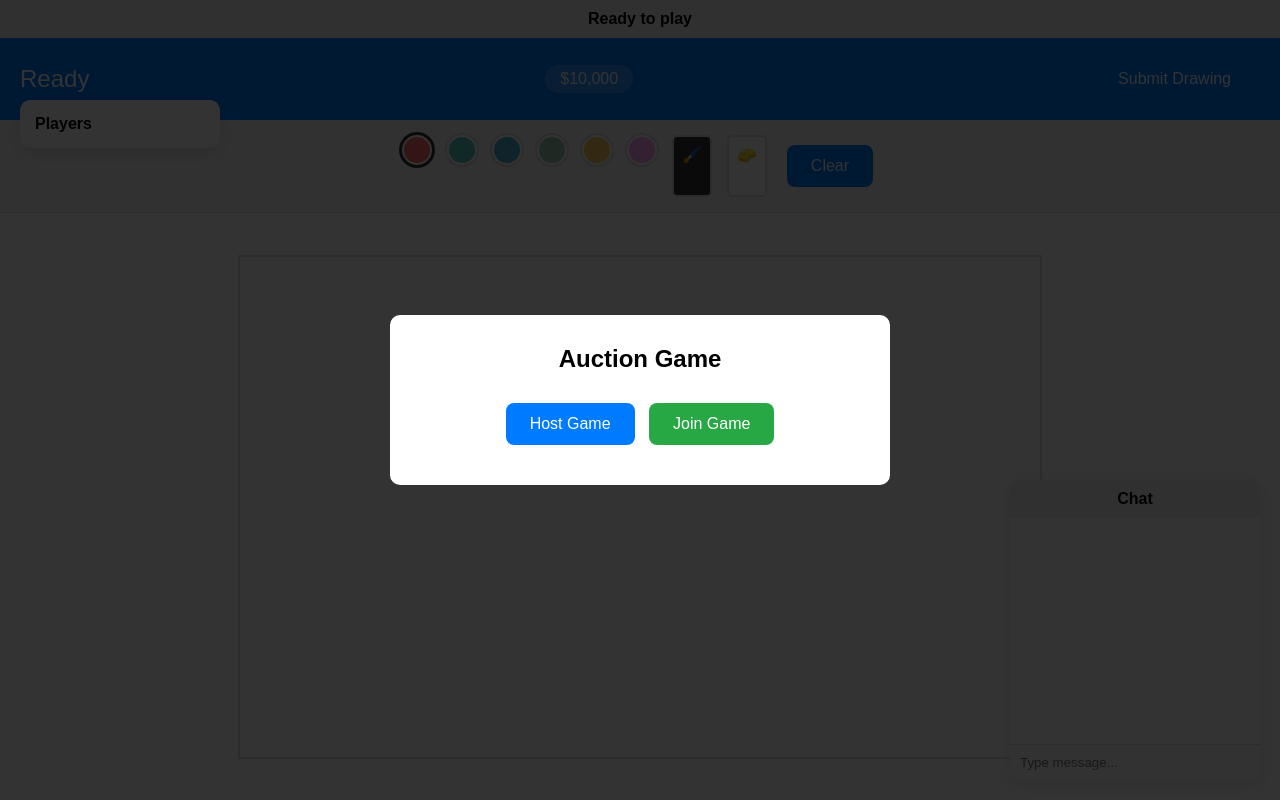
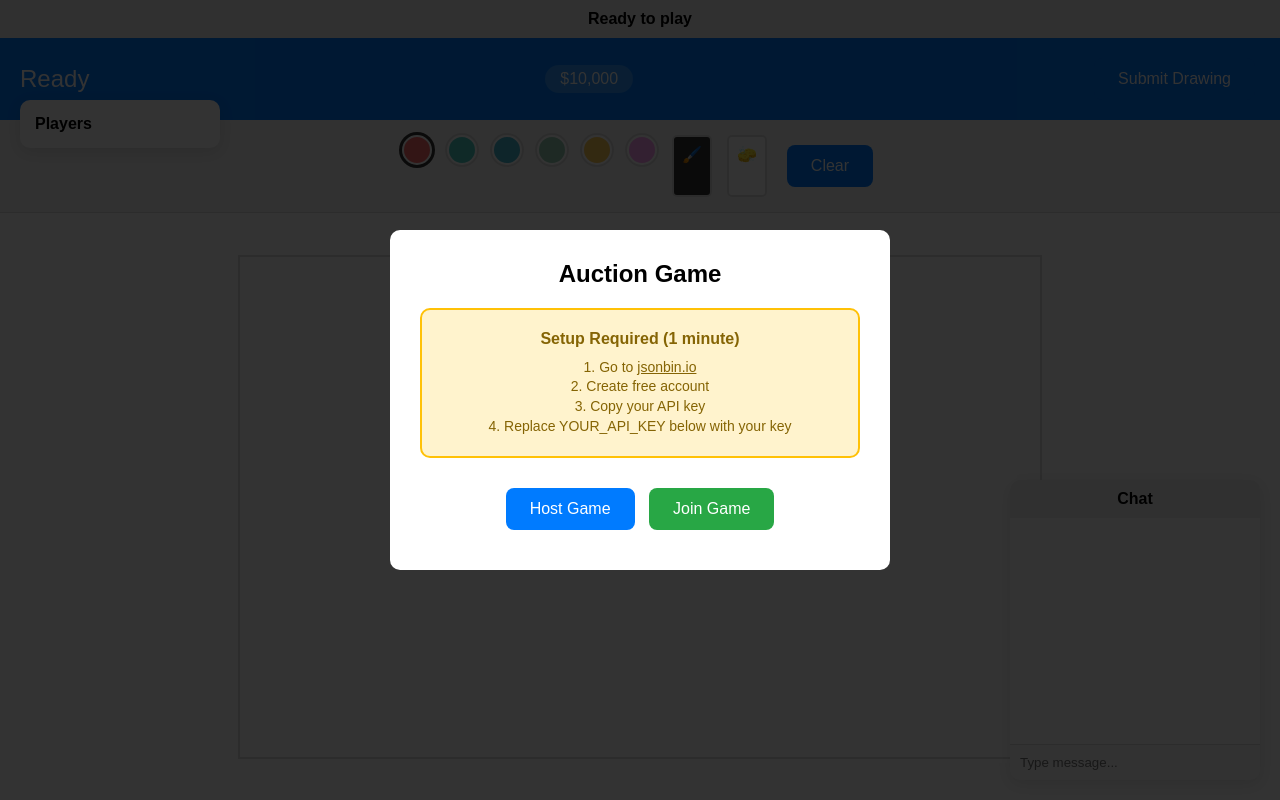
Before and after one commit to Clockwqrks/cut-hackathon, a plain HTML site: page index.html in a window 1280 px wide. Drawn offline with Linux system fonts and the light colour scheme.

Commit message:
Update index.html

```diff
--- a/index.html
+++ b/index.html
@@ -81,6 +81,13 @@
         <div class="panel">
             <h2>Auction Game</h2>
 
+            <div class="setup-panel">
+                <h4>Setup Required (1 minute)</h4>
+                <p>1. Go to <a href="https://jsonbin.io" target="_blank">jsonbin.io</a><br>
+                2. Create free account<br>
+                3. Copy your API key<br>
+                4. Replace YOUR_API_KEY below with your key</p>
+            </div>
 
             <div id="mainMenu">
                 <button class="btn" onclick="createRoom()">Host Game</button>
@@ -159,10 +166,10 @@
     </div>
 
     <script>
-        // JSONBin.io Configuration - REPLACE WITH CORRECT API KEY
-        const API_KEY = '$2a$10$8Wd8mIV2W.RK9bceV7gYlO7vm3o39WnJhyG08b.mnw6qN7wqqYtAS'; // Get from jsonbin.io dashboard -> API Keys
+        // JSONBin.io Configuration - YOUR ACTUAL API KEY
+        const API_KEY = '$2a$10$edjc/jROwDhY9gS3YVl/YuLytJ1KCw.H.Dk78Z7FbhvfvHBVyRs12'; // Your correct X-Master-Key
         const BASE_URL = 'https://api.jsonbin.io/v3/b';
-        const USE_LOCAL_STORAGE = false; // Set to true for local testing
+        const USE_LOCAL_STORAGE = false; // Now using JSONBin.io for cross-device play
 
         // Global state
         let isHost = false, roomCode = '', localPlayer = null, players = [], gameState = 'lobby';
```
